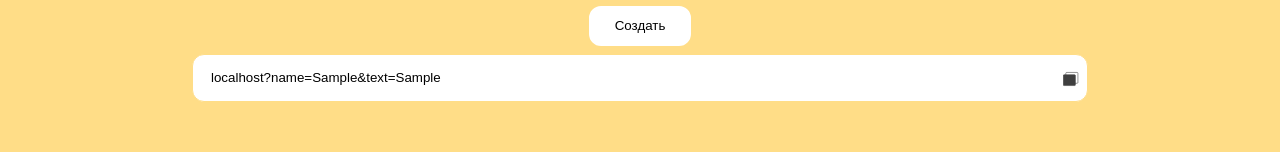
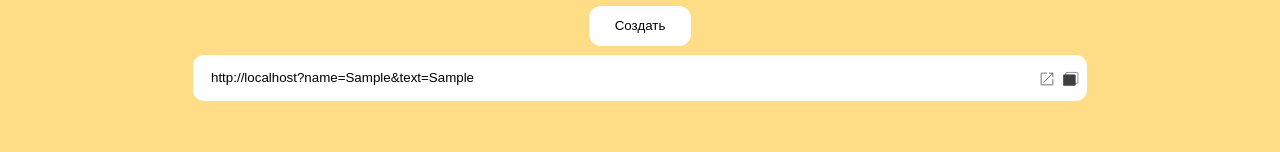
Before and after one commit to WDL-Team/congratulations-service, a React (Vite) app: page / in a window 1280 px wide. Both pictures are taken after typing "Sample", "Sample" into the empty fields and a click on the button "Создать". Shown: the part 481-633 px from the top of the page. Built offline with nearby package versions, Linux system fonts and the light colour scheme.

Commit message:
feat: open link

```diff
--- a/src/components/constructor/constructor.tsx
+++ b/src/components/constructor/constructor.tsx
@@ -17,8 +17,7 @@ export function Constructor() {
     for (const [key, value] of form.entries()) {
       data[key] = String(value)
     }
-    console.log(data)
-    console.log(`${host}?${queryToString(data)}`)
+
     setResult(`${host}?${queryToString(data)}`)
   }
 
--- a/src/components/copy/copy.tsx
+++ b/src/components/copy/copy.tsx
@@ -1,6 +1,7 @@
 import { useState } from 'react'
-import { StContainer, StCopyButton, StInput, StMessage } from './styles'
+import { StContainer, StCopyButton, StOpenButton, StInput, StMessage } from './styles'
 import copyImg from '../../assets/copy.svg'
+import openImg from '../../assets/open.svg'
 
 export const CopyInput = ({ text }: { text: string }) => {
   const [copyed, setCopyed] = useState(false)
@@ -14,6 +15,7 @@ export const CopyInput = ({ text }: { text: string }) => {
   return (
     <StContainer>
       <StInput type="text" value={text} readOnly />
+      <StOpenButton src={openImg} alt="open" title="open" onClick={() => window.open(text, '_self')} />
       <StCopyButton src={copyImg} alt="copy" title="copy" onClick={handleCopy} />
       {copyed && <StMessage>Copyed!</StMessage>}
     </StContainer>
--- a/src/components/copy/styles.tsx
+++ b/src/components/copy/styles.tsx
@@ -6,7 +6,7 @@ export const StContainer = styled.div`
   display: flex;
   flex-direction: column;
   border-radius: 0.75rem;
-  padding: 0 2rem 0 1rem;
+  padding: 0 3.5rem 0 1rem;
   height: 3rem;
   width: 100%;
   box-sizing: border-box;
@@ -35,6 +35,20 @@ const filter: Record<ThemeVariants, RuleSet> = {
 export const StCopyButton = styled.img`
   position: absolute;
   right: 0.5rem;
+  top: 1rem;
+  width: 1rem;
+  height: 1rem;
+  cursor: pointer;
+  ${props => filter[props.theme.name]};
+  opacity: 0.75;
+  &:hover {
+    opacity: 1;
+  }
+`
+
+export const StOpenButton = styled.img`
+  position: absolute;
+  right: 2rem;
   top: 1rem;
   width: 1rem;
   height: 1rem;
--- a/src/hooks/useRouter.ts
+++ b/src/hooks/useRouter.ts
@@ -6,9 +6,10 @@ type TRouterResponse = {
 
 export const useRouter = (): TRouterResponse => {
   if (typeof window !== 'undefined') {
+    const protocol = window.location?.protocol || 'http:'
     return {
       pathname: window.location?.pathname || '/',
-      host: window.location?.host || '',
+      host: `${protocol}//${window.location?.host || ''}`,
       query: window.location?.search.slice(1) || '',
     }
   }
```
Also changed, not shown: src/assets/open.svg, 1 other file (tests, documents, lock files or other folders).
